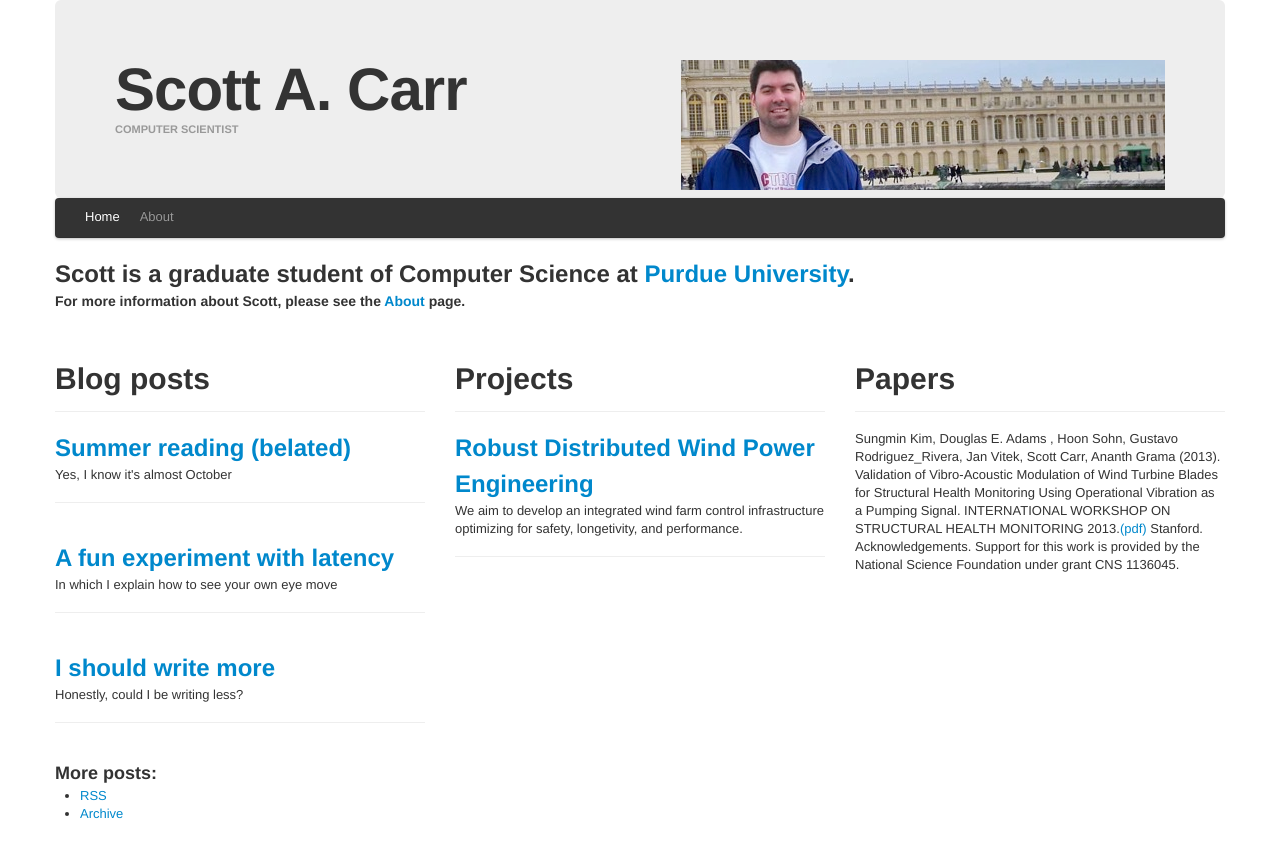
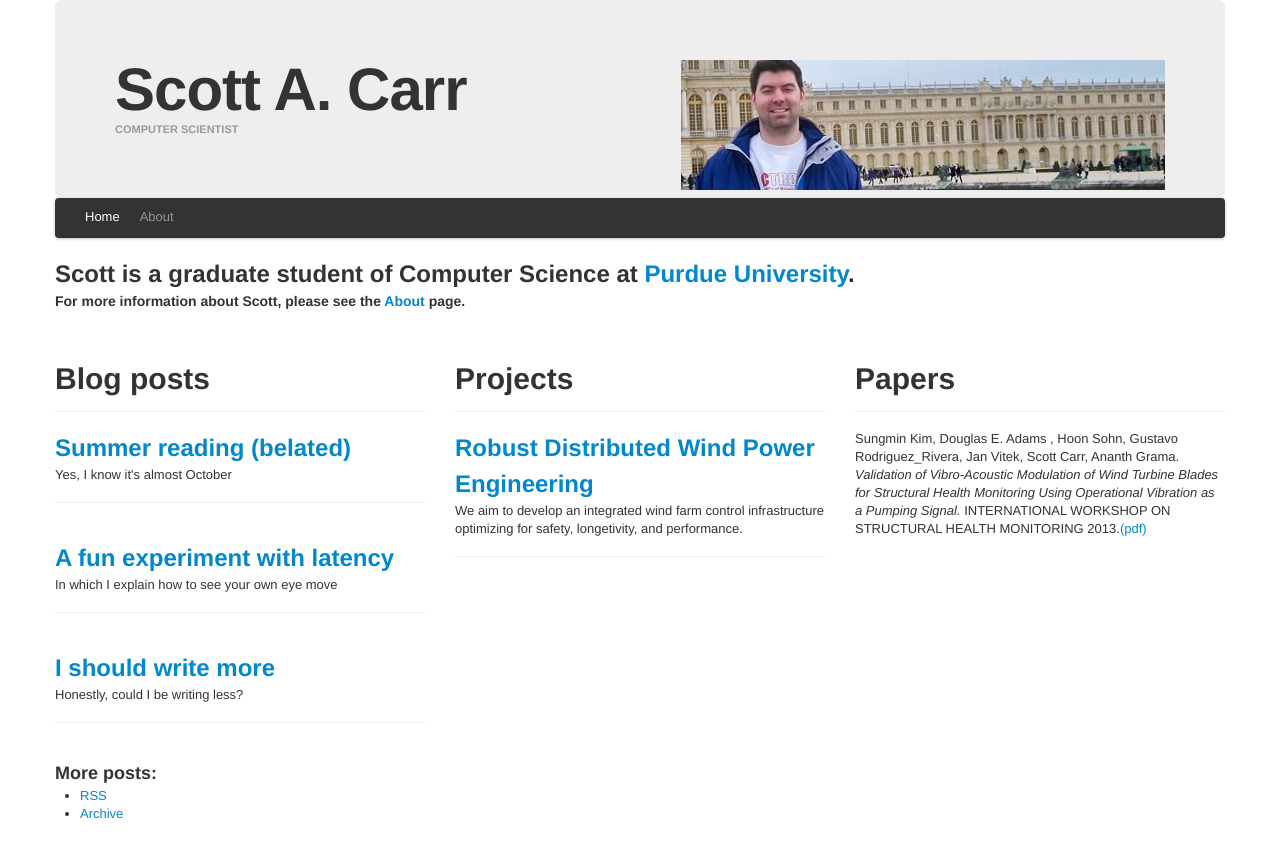
Before and after one commit to scottcarr/scottcarr.github.com, a Jekyll site: the page built from index.html, in a window 1280 px wide. Shown: the top 858 px of the page. Built offline with Jekyll 4.4.1, drawn with Linux system fonts in a browser that asks for light colours.

Commit message:
add me paper

```diff
--- a/index.html
+++ b/index.html
@@ -53,10 +53,10 @@
       <div class="page-header">
         <h1>Papers</h1>
       </div>
-      <p>Sungmin Kim, Douglas E. Adams , Hoon Sohn, Gustavo Rodriguez_Rivera, Jan Vitek, Scott Carr, Ananth Grama (2013).
-       Validation of Vibro-Acoustic Modulation of Wind Turbine Blades for Structural Health Monitoring Using Operational Vibration as a Pumping Signal.
-        INTERNATIONAL WORKSHOP ON STRUCTURAL HEALTH MONITORING 2013.<a href="http://wind.cs.purdue.edu/papers/Manuscript2_njm_smk3_dea2_smk.pdf">(pdf)</a> Stanford. Acknowledgements.
-        Support for this work is provided by the National Science Foundation under grant CNS 1136045. </p>
+      <p>Sungmin Kim, Douglas E. Adams , Hoon Sohn, Gustavo Rodriguez_Rivera, Jan Vitek, Scott Carr, Ananth Grama.
+       <i>Validation of Vibro-Acoustic Modulation of Wind Turbine Blades for Structural Health Monitoring Using Operational Vibration as a Pumping Signal.</i>
+        INTERNATIONAL WORKSHOP ON STRUCTURAL HEALTH MONITORING 2013.<a href="http://wind.cs.purdue.edu/papers/Manuscript2_njm_smk3_dea2_smk.pdf">(pdf)</a>
+      </p>
     </div>
   </div>
 </div>
```
